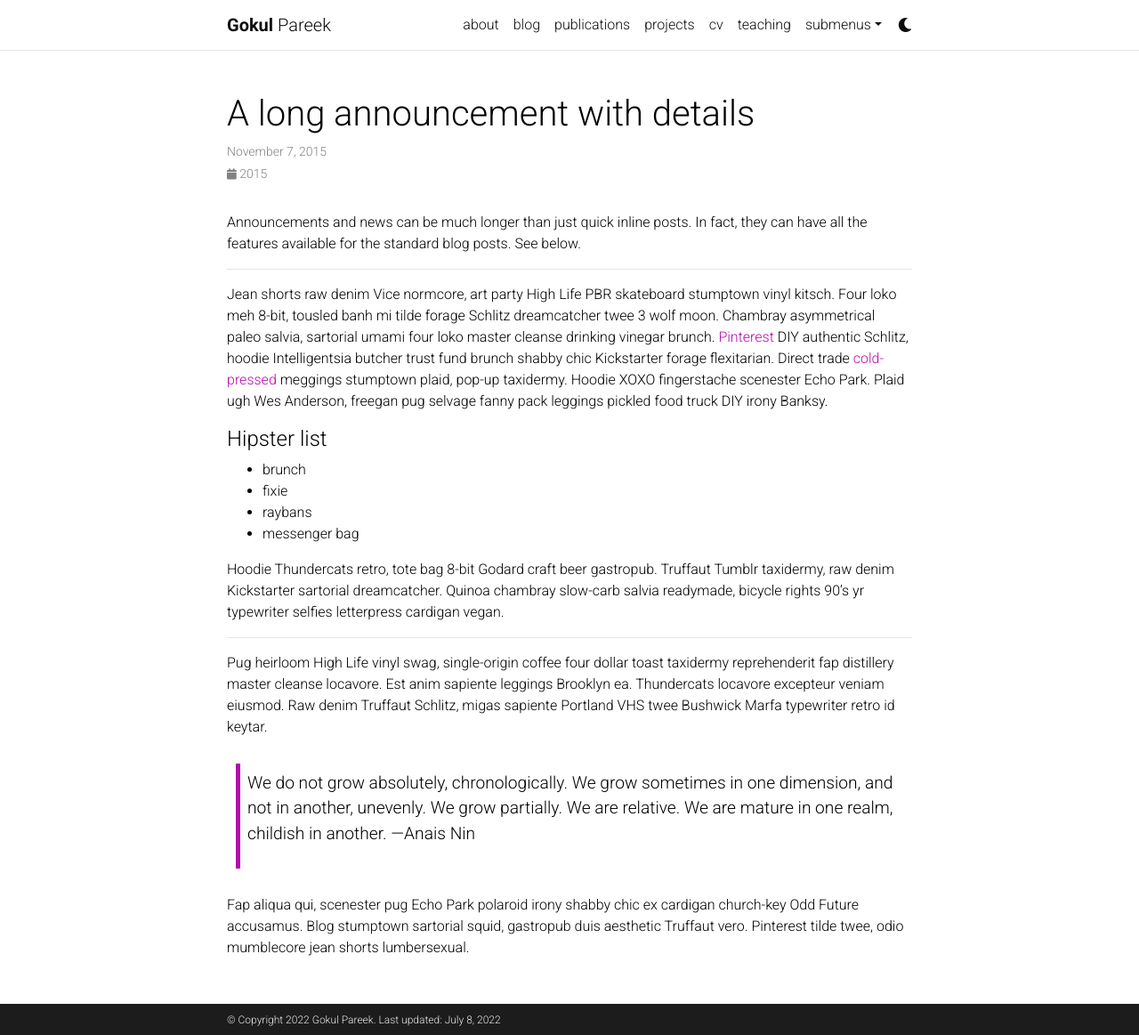
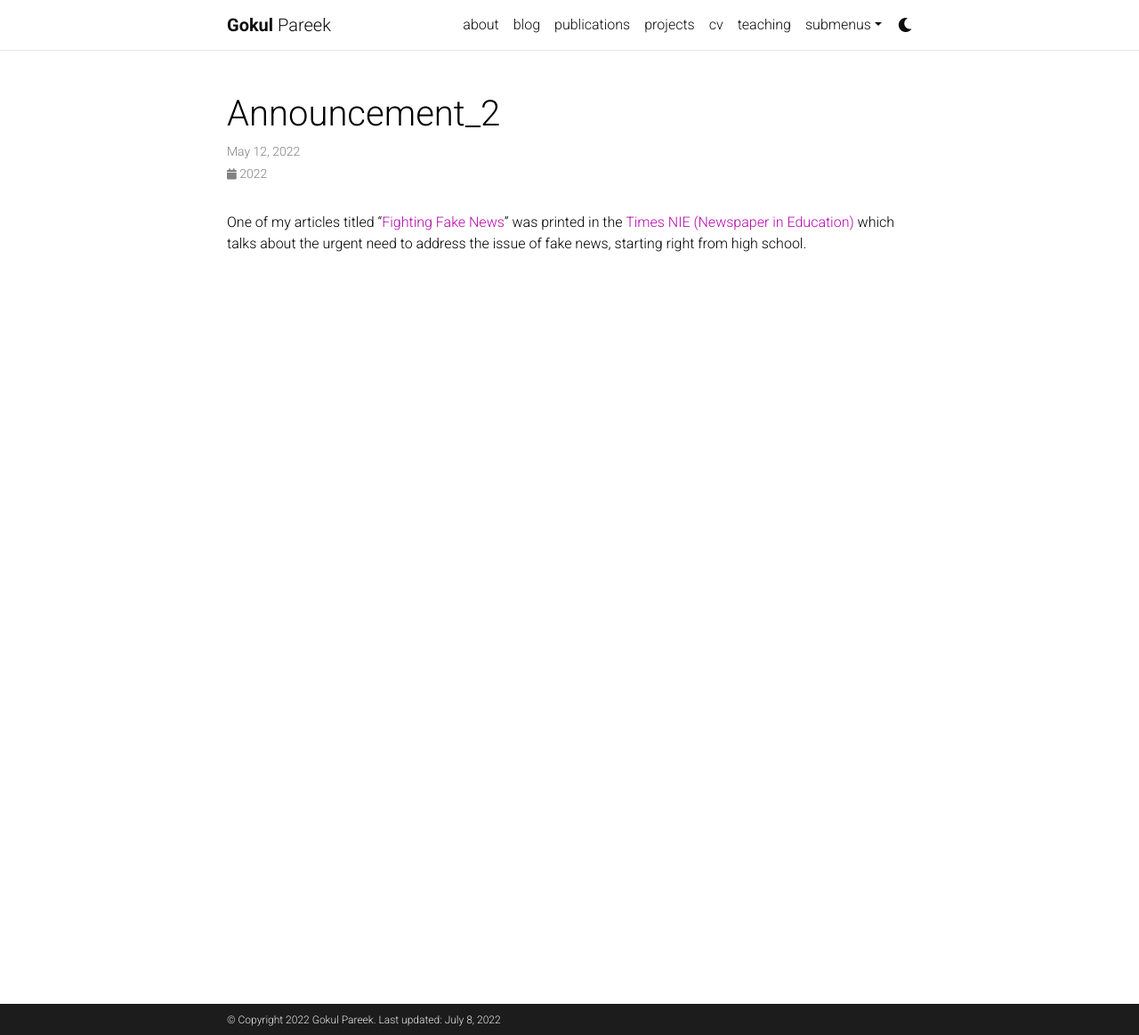
Before and after one commit to gokulpareek/gokul-pareek-website, a Jekyll site: the page built from _news/announcement_2.md, in a window 1280 px wide and 1163 px high. Shown: the whole window at 89% size. Built offline with Jekyll 4.4.1, drawn with Linux system fonts in a browser that asks for light colours; comment, search, counter and statistics services are not loaded; a style sheet for code colours, icons or effects is not loaded.

Commit message:
Update announcement_2.md

```diff
--- a/_news/announcement_2.md
+++ b/_news/announcement_2.md
@@ -1,31 +1,7 @@
 ---
 layout: post
-title: A long announcement with details
-date: 2015-11-07 16:11:00-0400
-inline: false
+date: 2022-05-12 07:59:00-0400
+inline: true
 ---
 
-Announcements and news can be much longer than just quick inline posts. In fact, they can have all the features available for the standard blog posts. See below.
-
-***
-
-Jean shorts raw denim Vice normcore, art party High Life PBR skateboard stumptown vinyl kitsch. Four loko meh 8-bit, tousled banh mi tilde forage Schlitz dreamcatcher twee 3 wolf moon. Chambray asymmetrical paleo salvia, sartorial umami four loko master cleanse drinking vinegar brunch. <a href="https://www.pinterest.com">Pinterest</a> DIY authentic Schlitz, hoodie Intelligentsia butcher trust fund brunch shabby chic Kickstarter forage flexitarian. Direct trade <a href="https://en.wikipedia.org/wiki/Cold-pressed_juice">cold-pressed</a> meggings stumptown plaid, pop-up taxidermy. Hoodie XOXO fingerstache scenester Echo Park. Plaid ugh Wes Anderson, freegan pug selvage fanny pack leggings pickled food truck DIY irony Banksy.
-
-#### Hipster list
-<ul>
-    <li>brunch</li>
-    <li>fixie</li>
-    <li>raybans</li>
-    <li>messenger bag</li>
-</ul>
-
-Hoodie Thundercats retro, tote bag 8-bit Godard craft beer gastropub. Truffaut Tumblr taxidermy, raw denim Kickstarter sartorial dreamcatcher. Quinoa chambray slow-carb salvia readymade, bicycle rights 90's yr typewriter selfies letterpress cardigan vegan.
-
-***
-
-Pug heirloom High Life vinyl swag, single-origin coffee four dollar toast taxidermy reprehenderit fap distillery master cleanse locavore. Est anim sapiente leggings Brooklyn ea. Thundercats locavore excepteur veniam eiusmod. Raw denim Truffaut Schlitz, migas sapiente Portland VHS twee Bushwick Marfa typewriter retro id keytar.
-
-> We do not grow absolutely, chronologically. We grow sometimes in one dimension, and not in another, unevenly. We grow partially. We are relative. We are mature in one realm, childish in another.
-> —Anais Nin
-
-Fap aliqua qui, scenester pug Echo Park polaroid irony shabby chic ex cardigan church-key Odd Future accusamus. Blog stumptown sartorial squid, gastropub duis aesthetic Truffaut vero. Pinterest tilde twee, odio mumblecore jean shorts lumbersexual.
+One of my articles titled "[Fighting Fake News](https://drive.google.com/file/d/1njdx2kAEqcsOCQFJwqxD_3zabdjbFAu-/view)" was printed in the [Times NIE (Newspaper in Education)](https://toistudent.timesofindia.indiatimes.com/aboutus/) which talks about the urgent need to address the issue of fake news, starting right from high school.
```
